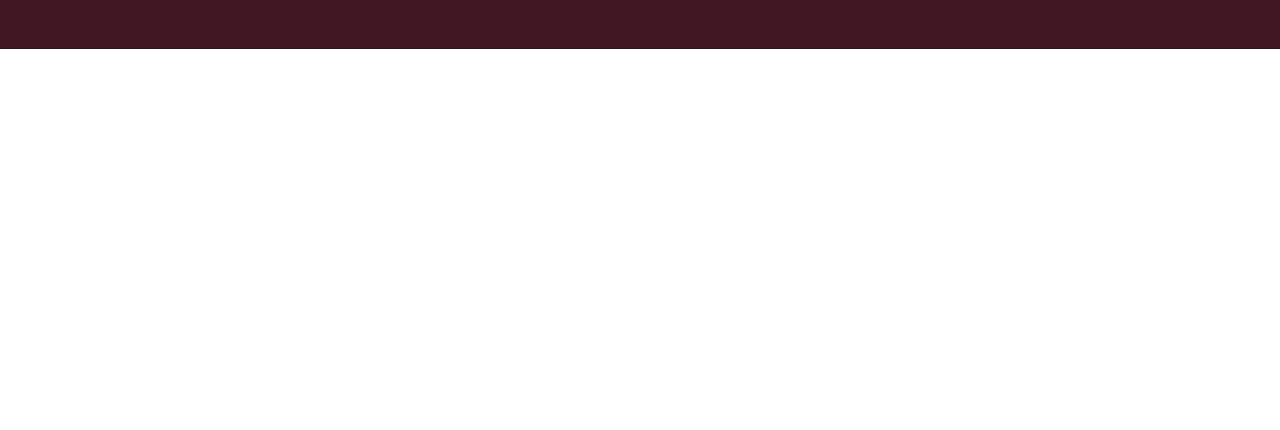
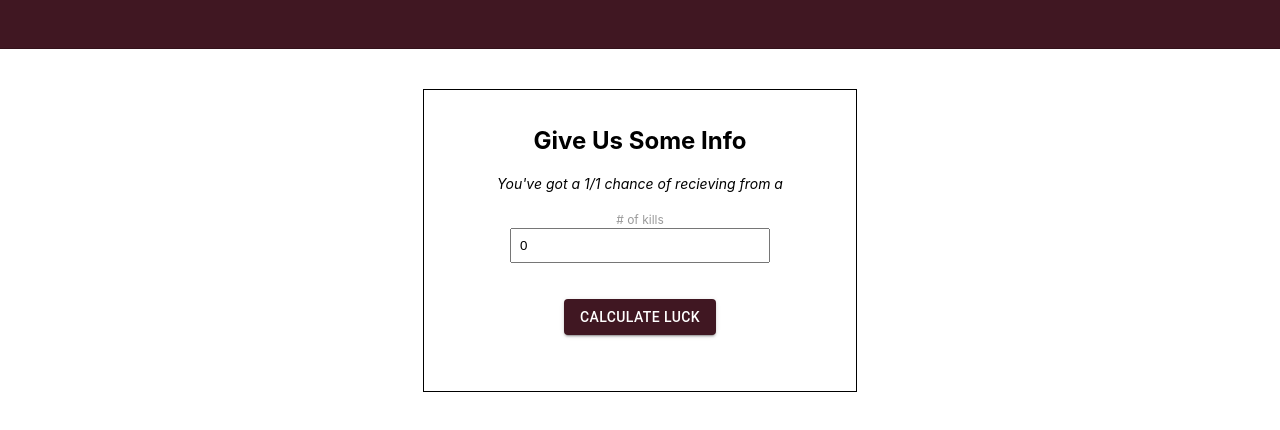
Before and after one commit to TomHessburg/younotlucky, a React (Create React App) app in the folder Frontend/younotlucky/: page /calculate_luck in a window 1280 px wide. Shown: the top 430 px of the page. Built offline with nearby package versions, Linux system fonts and the light colour scheme.

Commit message:
works fully if assuming chance of getting a single item. Need to research a bit more on binomial distrobution, i believe that the way that I wrote the algo for the multivariable version was a bit off, and im definitely not a statistics major hahaha

```diff
--- a/Frontend/younotlucky/package.json
+++ b/Frontend/younotlucky/package.json
@@ -4,6 +4,7 @@
   "private": true,
   "dependencies": {
     "@material-ui/core": "^4.7.0",
+    "@material-ui/icons": "^4.5.1",
     "react": "^16.12.0",
     "react-dom": "^16.12.0",
     "react-router": "^5.1.2",
--- a/Frontend/younotlucky/src/App.js
+++ b/Frontend/younotlucky/src/App.js
@@ -2,18 +2,26 @@
 import "./App.css";
 import SearchMonsters from "./components/SearchMonsters";
 import LandingHeader from "./components/LandingHeader";
+import ChooseItem from "./components/ChooseItem";
+import CalculateLuck from "./components/CalculateLuck";
 
 import { Route } from "react-router-dom";
 
 import styled from "styled-components";
 
 function App() {
-  const [selectedMonster, setSelectedMonster] = useState({ name: "" });
+  const [selectedMonster, setSelectedMonster] = useState({
+    name: "",
+    drops: []
+  });
+
+  const [selectedItem, setSelectedItem] = useState({ rarity: "1/1" });
 
   return (
     <div className="App">
       <NavBar />
       <Route exact path="/" component={LandingHeader} />
+
       <Route
         exact
         path="/find_monster"
@@ -22,6 +30,30 @@
             {...props}
             selectedMonster={selectedMonster}
             setSelectedMonster={setSelectedMonster}
+          />
+        )}
+      />
+
+      <Route
+        exact
+        path="/choose_item"
+        render={props => (
+          <ChooseItem
+            {...props}
+            selectedItem={selectedItem}
+            setSelectedItem={setSelectedItem}
+            selectedMonster={selectedMonster}
+          />
+        )}
+      />
+      <Route
+        exact
+        path="/calculate_luck"
+        render={props => (
+          <CalculateLuck
+            {...props}
+            selectedMonster={selectedMonster}
+            selectedItem={selectedItem}
           />
         )}
       />
--- /dev/null
+++ b/Frontend/younotlucky/src/components/CalculateLuck.js
@@ -0,0 +1,110 @@
+import React, { useState } from "react";
+
+import Button from "@material-ui/core/Button";
+
+import styled from "styled-components";
+
+function CalculateLuck(props) {
+  const { selectedMonster, selectedItem } = props;
+
+  const [trials, setTrials] = useState(0);
+  const [successes, setSuccesses] = useState(1);
+
+  const calculateLuck = () => {
+    // get drop rate in decimal
+    const splitRate = selectedItem.rarity.split("/");
+    const numerator = Number(splitRate[0]);
+    const denomenator = Number(splitRate[1]);
+    const chanceInDecimal = Number(numerator / denomenator);
+
+    const calculatedDropChange = 1 - Math.pow(1 - chanceInDecimal, trials);
+
+    alert(`${calculatedDropChange * 100} %`);
+  };
+
+  return (
+    <Wrapper className="App">
+      <h2>Give Us Some Info</h2>
+      <i>
+        You've got a {selectedItem.rarity} chance of recieving{" "}
+        {selectedItem.name} from a {selectedMonster.name}
+      </i>
+      <form>
+        <label># of kills</label>
+        <br />
+        <MainInput
+          type="number"
+          value={trials}
+          onChange={e => {
+            setTrials(Number(e.target.value));
+          }}
+        />
+        <br />
+        {/* <label># of successes (probably 0 if youre here)</label>
+        <br />
+        <MainInput
+          type="number"
+          id="successes"
+          value={successes}
+          onChange={e => {
+            setSuccesses(Number(e.target.value));
+          }}
+        /> */}
+        <br />
+        <Button
+          onClick={calculateLuck}
+          size="medium"
+          variant="contained"
+          color="secondary"
+        >
+          calculate luck
+        </Button>
+      </form>
+      <div
+        style={{
+          width: "350px",
+          margin: "auto",
+          textAlign: "left"
+        }}
+      >
+        {/* <p>
+          You've got a {selectedItem.rarity} chance of recieving{" "}
+          {selectedItem.name} from a {selectedMonster.name}
+        </p> */}
+      </div>
+    </Wrapper>
+  );
+}
+
+export default CalculateLuck;
+
+const Wrapper = styled.div`
+  width: 400px;
+  margin: auto;
+  text-align: center;
+  display: flex;
+  flex-direction: column;
+  align-items: center;
+  border: 1px solid black;
+  padding: 16px;
+
+  i {
+    margin-bottom: 16px;
+    font-size: 14px;
+  }
+
+  form {
+    margin-bottom: 40px;
+    label {
+      font-size: 12px;
+      color: rgba(0, 0, 0, 0.4);
+    }
+  }
+`;
+
+const MainInput = styled.input`
+  width: 240px;
+  margin: auto;
+  padding: 8px;
+  margin-bottom: 16px;
+`;
--- /dev/null
+++ b/Frontend/younotlucky/src/components/ChooseItem.js
@@ -0,0 +1,102 @@
+import React, { useState } from "react";
+
+import Checkbox from "@material-ui/core/Checkbox";
+import Button from "@material-ui/core/Button";
+
+import { withRouter } from "react-router-dom";
+
+import styled from "styled-components";
+
+function ChooseItem(props) {
+  const { drops } = props.selectedMonster;
+
+  const [filteredSearch, setFilteredSearch] = useState("");
+
+  return (
+    <Wrapper className="App">
+      <h2>Choose an Item that this NPC Drops</h2>
+      <form>
+        <MainInput
+          type="text"
+          placeholder="item name..."
+          value={filteredSearch}
+          onChange={e => {
+            setFilteredSearch(e.target.value);
+          }}
+        />
+        <br />
+        <Button
+          onClick={e => {
+            props.history.push("/calculate_luck");
+          }}
+          size="medium"
+          variant="contained"
+          color="secondary"
+        >
+          select item
+        </Button>
+      </form>
+      <div
+        style={{
+          width: "350px",
+          margin: "auto",
+          textAlign: "left"
+        }}
+      >
+        {drops
+          .filter(drop =>
+            drop.name.toLowerCase().includes(filteredSearch.toLowerCase())
+          )
+          .map(drop => {
+            const { id, name, rarity } = drop;
+            return (
+              <div
+                key={id}
+                style={{
+                  display: "flex"
+                }}
+              >
+                <Checkbox
+                  checked={props.selectedItem === drop ? true : false}
+                  onChange={() => {
+                    props.setSelectedItem(drop);
+                  }}
+                />
+                <p>
+                  <Name>{name}:</Name> {rarity} drop rate
+                </p>
+              </div>
+            );
+          })}
+      </div>
+    </Wrapper>
+  );
+}
+
+export default withRouter(ChooseItem);
+
+const Wrapper = styled.div`
+  width: 400px;
+  margin: auto;
+  text-align: center;
+  display: flex;
+  flex-direction: column;
+  align-items: center;
+  border: 1px solid black;
+  padding: 16px;
+
+  form {
+    margin-bottom: 40px;
+  }
+`;
+
+const Name = styled.span`
+  font-weight: 600;
+`;
+
+const MainInput = styled.input`
+  width: 240px;
+  margin: auto;
+  padding: 8px;
+  margin-bottom: 16px;
+`;
--- a/Frontend/younotlucky/src/components/LandingHeader.js
+++ b/Frontend/younotlucky/src/components/LandingHeader.js
@@ -2,6 +2,7 @@
 import { Link } from "react-router-dom";
 import Button from "@material-ui/core/Button";
 import Jad from "../imgs/TzTok-Jad.png";
+import ArrowForwardIcon from "@material-ui/icons/ArrowForward";
 
 export default function LandingHeader() {
   return (
@@ -18,7 +19,7 @@
         style={{ textDecoration: "none", color: "white" }}
       >
         <Button size="large" variant="contained" color="primary">
-          Click Here
+          Click Here <ArrowForwardIcon style={{ marginLeft: "12px" }} />
         </Button>
       </Link>
     </div>
--- a/Frontend/younotlucky/src/components/SearchMonsters.js
+++ b/Frontend/younotlucky/src/components/SearchMonsters.js
@@ -3,6 +3,8 @@
 
 import Checkbox from "@material-ui/core/Checkbox";
 import Button from "@material-ui/core/Button";
+
+import { withRouter } from "react-router-dom";
 
 import styled from "styled-components";
 
@@ -40,7 +42,14 @@
           }}
         />
         <br />
-        <Button size="medium" variant="contained" color="secondary">
+        <Button
+          onClick={e => {
+            props.history.push("/choose_item");
+          }}
+          size="medium"
+          variant="contained"
+          color="secondary"
+        >
           select monster
         </Button>
       </form>
@@ -76,7 +85,7 @@
   );
 }
 
-export default SearchMonsters;
+export default withRouter(SearchMonsters);
 
 const Wrapper = styled.div`
   width: 400px;
```
Also changed, not shown: 1 other file (tests, documents, lock files or other folders).
